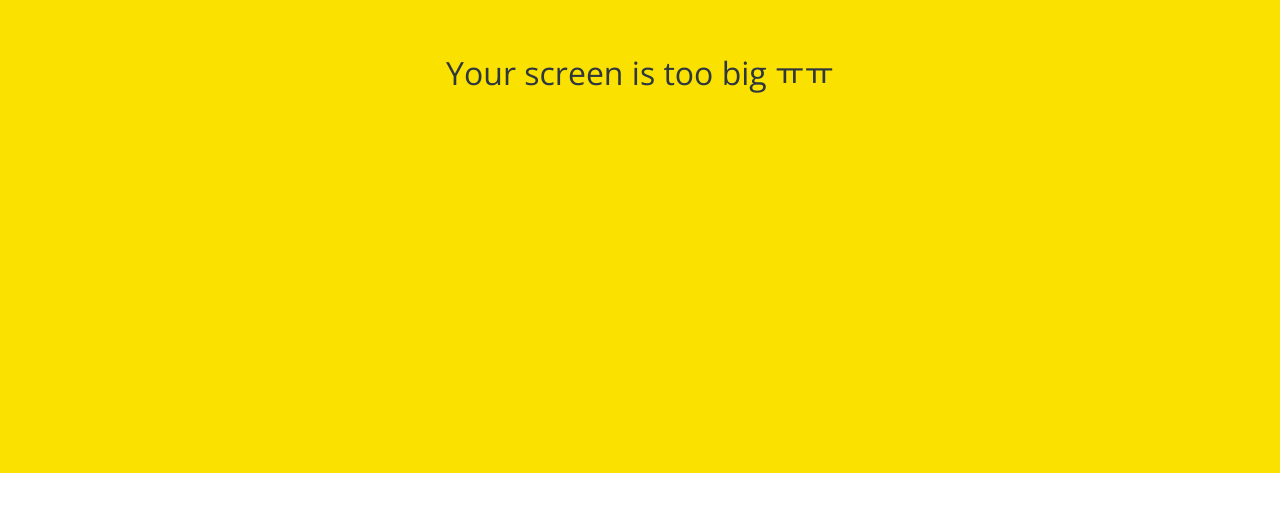
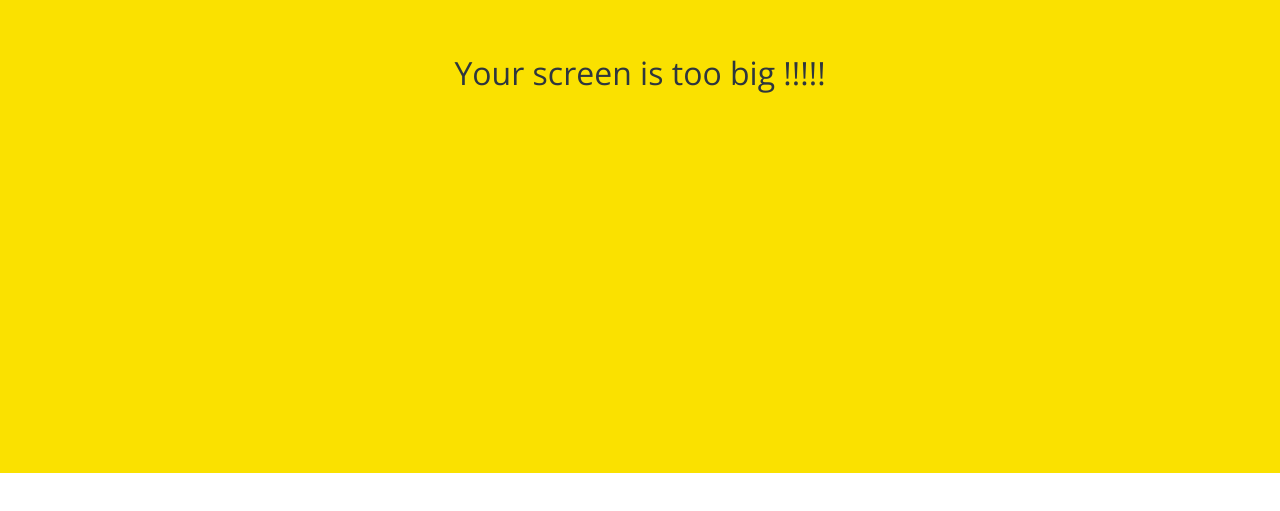
Before and after one commit to seunghyeokleeme/kokoa-clonev22, a plain HTML site: page index.html in a window 1280 px wide. Shown: the part 327-838 px from the top of the page. Drawn offline with nearby package versions, Linux system fonts and the light colour scheme.

Commit message:
Change no-mobile text

```diff
--- a/index.html
+++ b/index.html
@@ -46,7 +46,7 @@
       <a class="login-form__a" href="#">Find Kakao Account or Password</a>
     </form>
     <div id="no-mobile">
-      <span>Your screen is too big ㅠㅠ</span>
+      <span>Your screen is too big !!!!!</span>
     </div>
     <script
       src="https://kit.fontawesome.com/6478f529f2.js"
```
